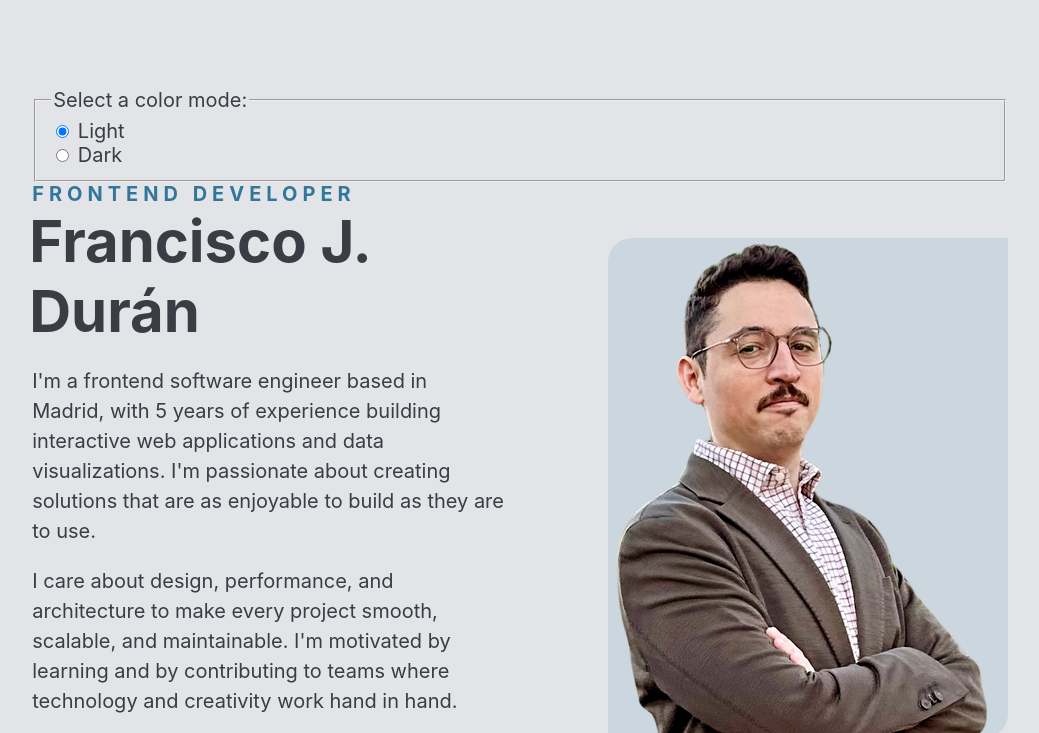
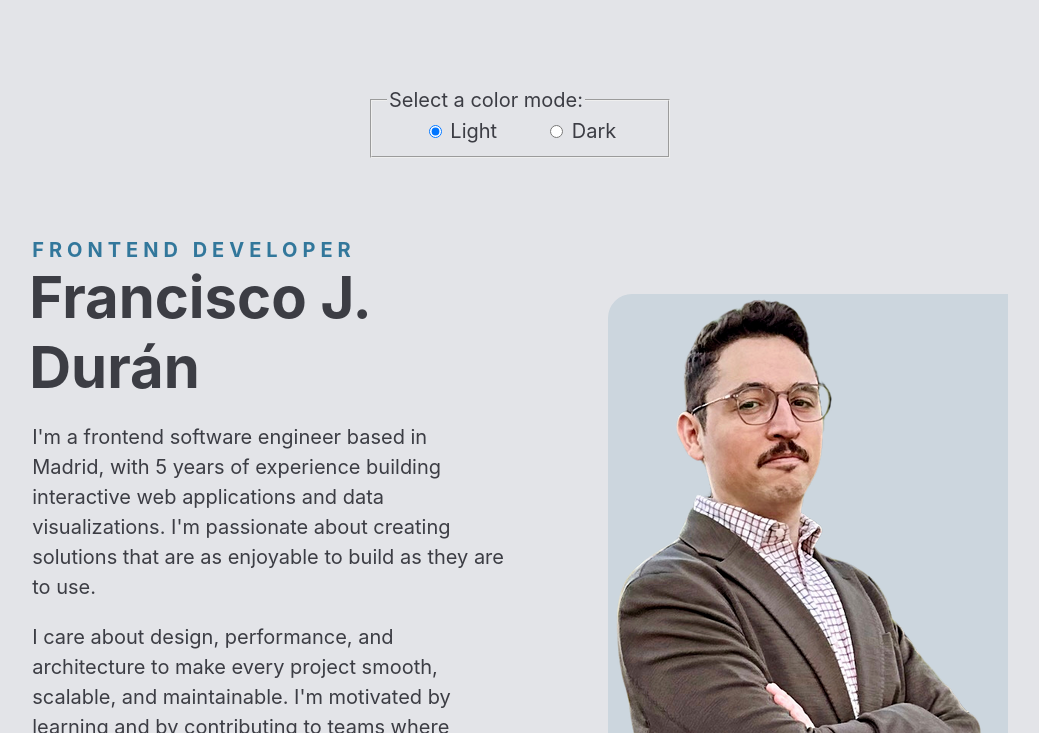
Before and after one commit to 40detectives/doodle-viewport-vanguard, a website built with Vite: page index.html in a window 1280 px wide. Shown: the top 733 px of the page, without its empty margins (120-1159 px from the left). Built offline with nearby package versions, Linux system fonts and the light colour scheme.

Commit message:
task(header): manage theme state through CSS radio buttons

```diff
--- a/src/styles/global.css
+++ b/src/styles/global.css
@@ -21,6 +21,13 @@
   html {
     box-sizing: border-box;
     color-scheme: light dark;
+  }
+
+  html:has(fieldset input[value="light"]:checked) {
+    color-scheme: light;
+  }
+  html:has(fieldset input[value="dark"]:checked) {
+    color-scheme: dark;
   }
 
   *,
@@ -54,6 +61,16 @@
     padding: 1rem;
   }
 
+  /* light/dark radio buttons */
+  fieldset {
+    display: flex;
+    flex-flow: row wrap;
+    justify-content: center;
+    gap: 3rem;
+    max-width: 300px;
+    margin: 0 auto 5rem;
+  }
+
   /* about me layout styling */
   .main-article {
     display: grid;
@@ -80,7 +97,8 @@
     text-align: center;
   }
 
-  .h2-spacing { /* improve naming for this */
+  /* TODO: improve naming for this class */
+  .h2-spacing {
     margin: 2rem 0;
   }
 
@@ -271,7 +289,7 @@
 }
 
 @media (width >= 850px) {
-  @layer layout{
+  @layer layout {
     main {
       text-align: left;
     }
```
